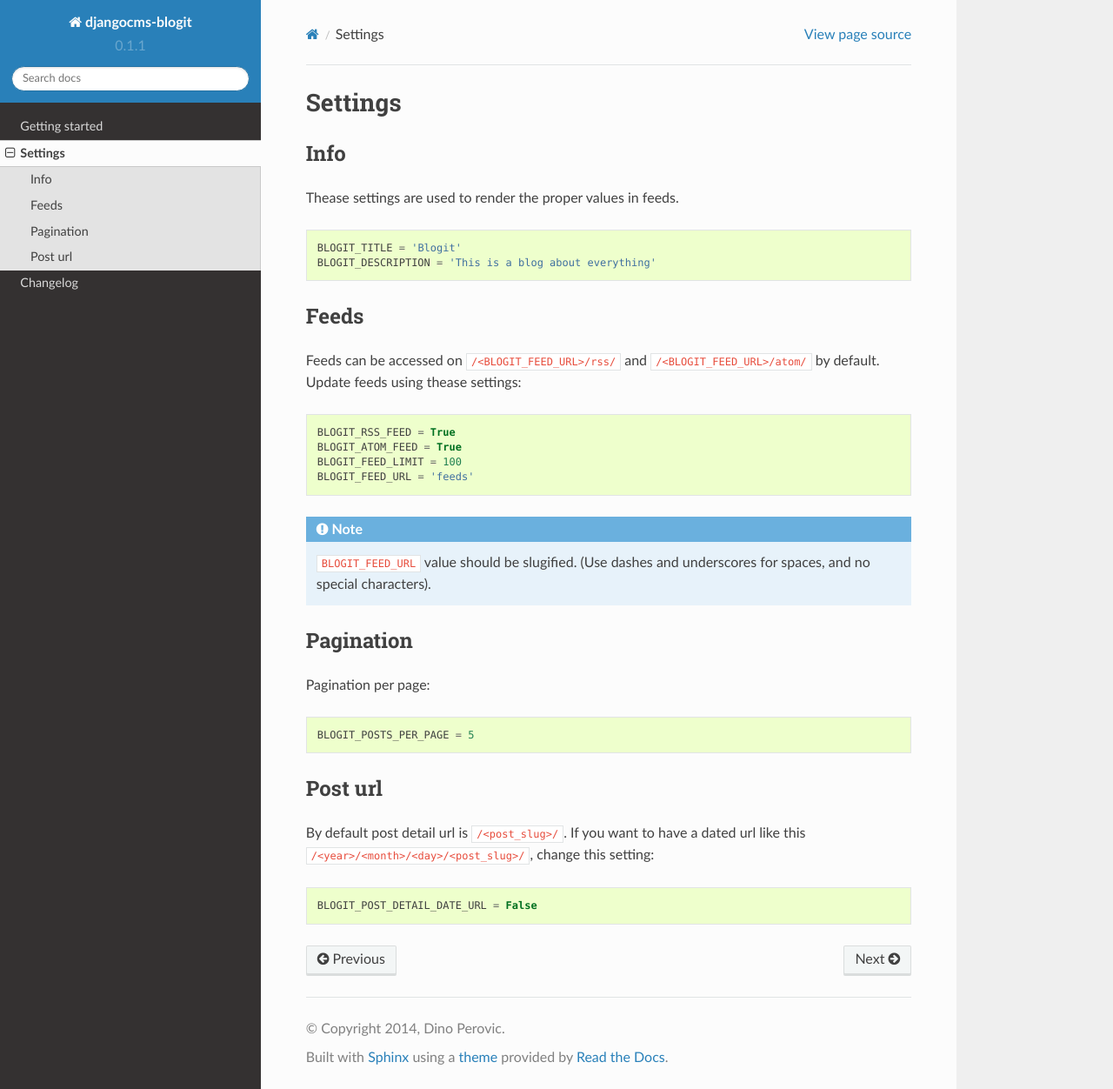
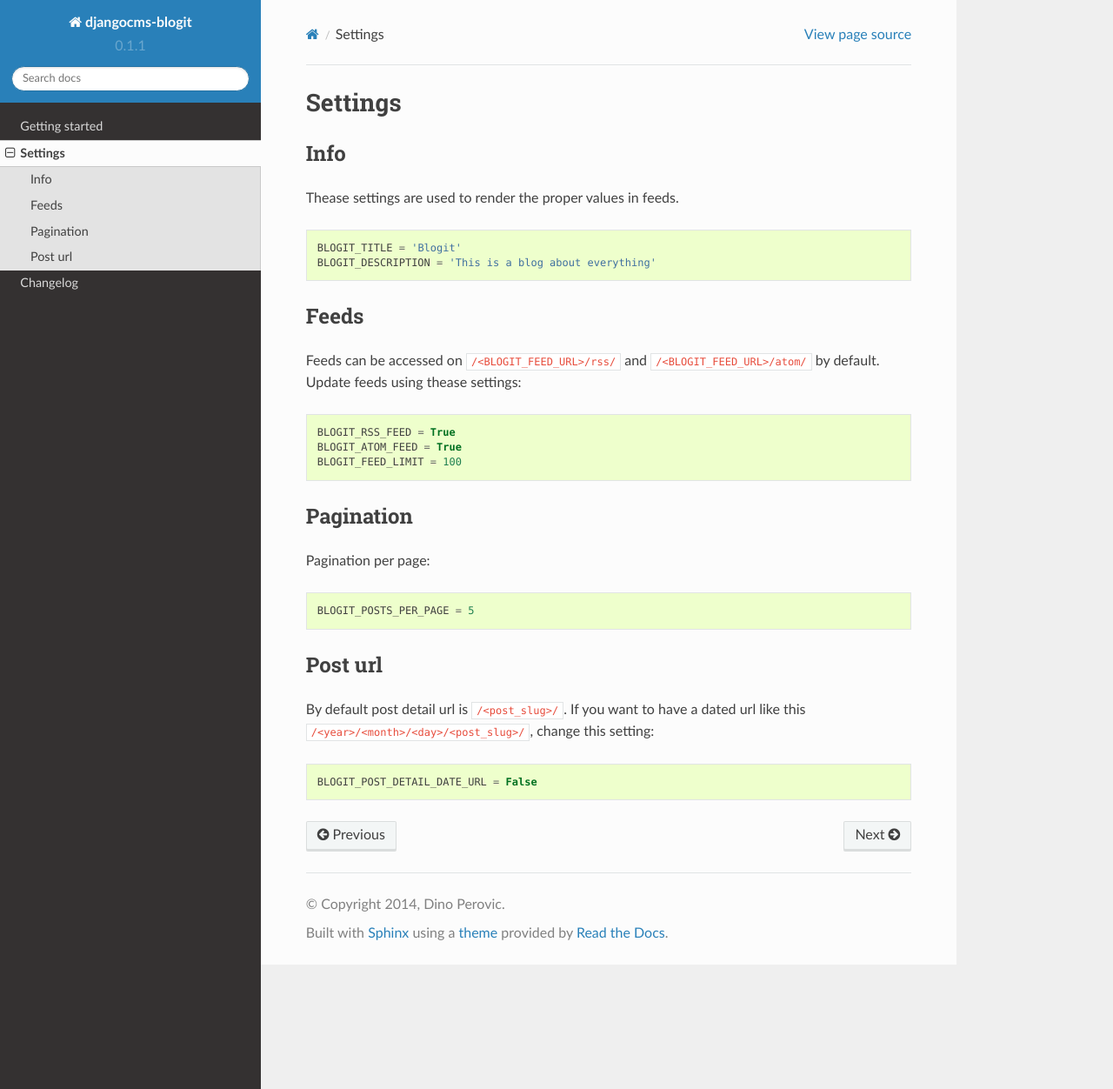
Before and after one commit to dinoperovic/djangocms-blogit, a Sphinx documentation site: the page built from docs/settings.rst, in a window 1280 px wide and 1252 px high. Shown: the whole window at 87% size. Built offline with Sphinx 7.4.7 and the Read the Docs theme 2.0.0, drawn with Linux system fonts in a browser that asks for light colours.

Commit message:
update settings doc

```diff
--- a/docs/settings.rst
+++ b/docs/settings.rst
@@ -20,11 +20,6 @@ Feeds can be accessed on ``/<BLOGIT_FEED_URL>/rss/`` and
     BLOGIT_RSS_FEED = True
     BLOGIT_ATOM_FEED = True
     BLOGIT_FEED_LIMIT = 100
-    BLOGIT_FEED_URL = 'feeds'
-
-.. Note::
-    ``BLOGIT_FEED_URL`` value should be slugified. (Use dashes and underscores
-    for spaces, and no special characters).
 
 
 Pagination
```
